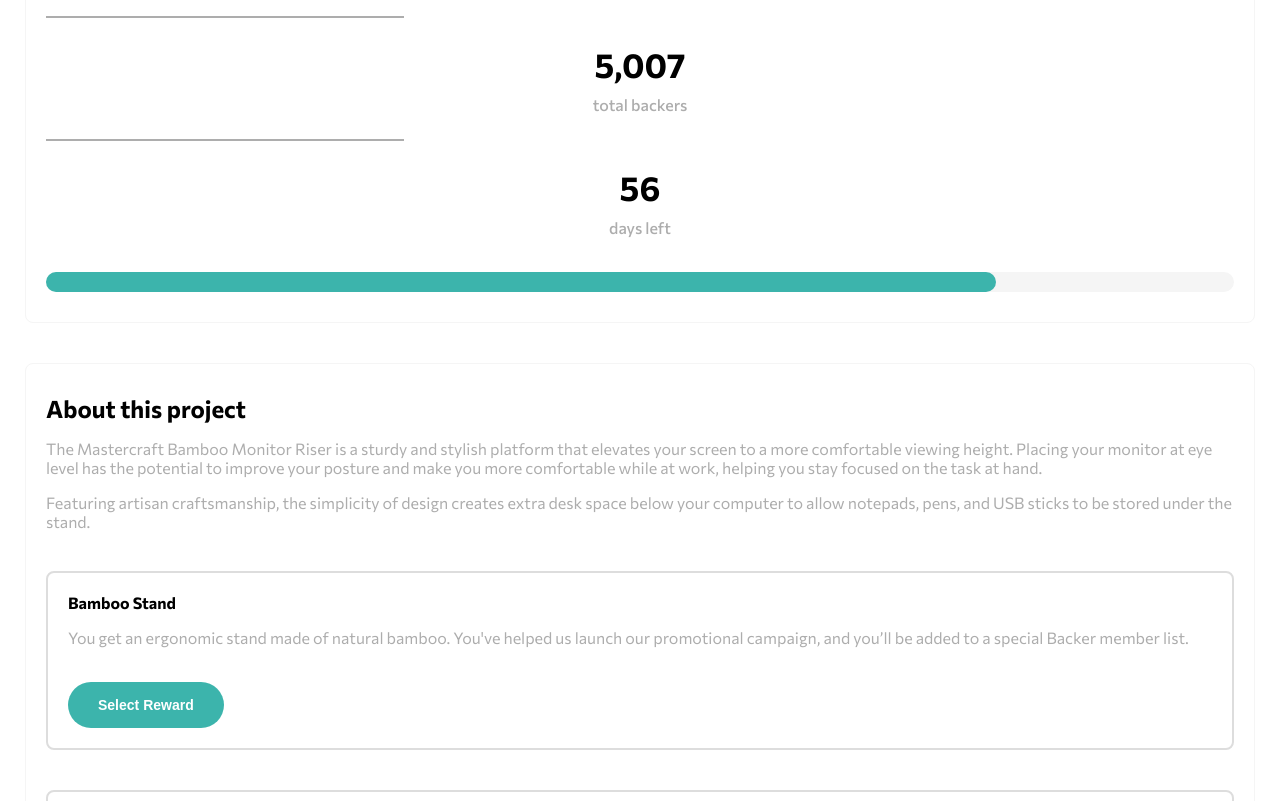
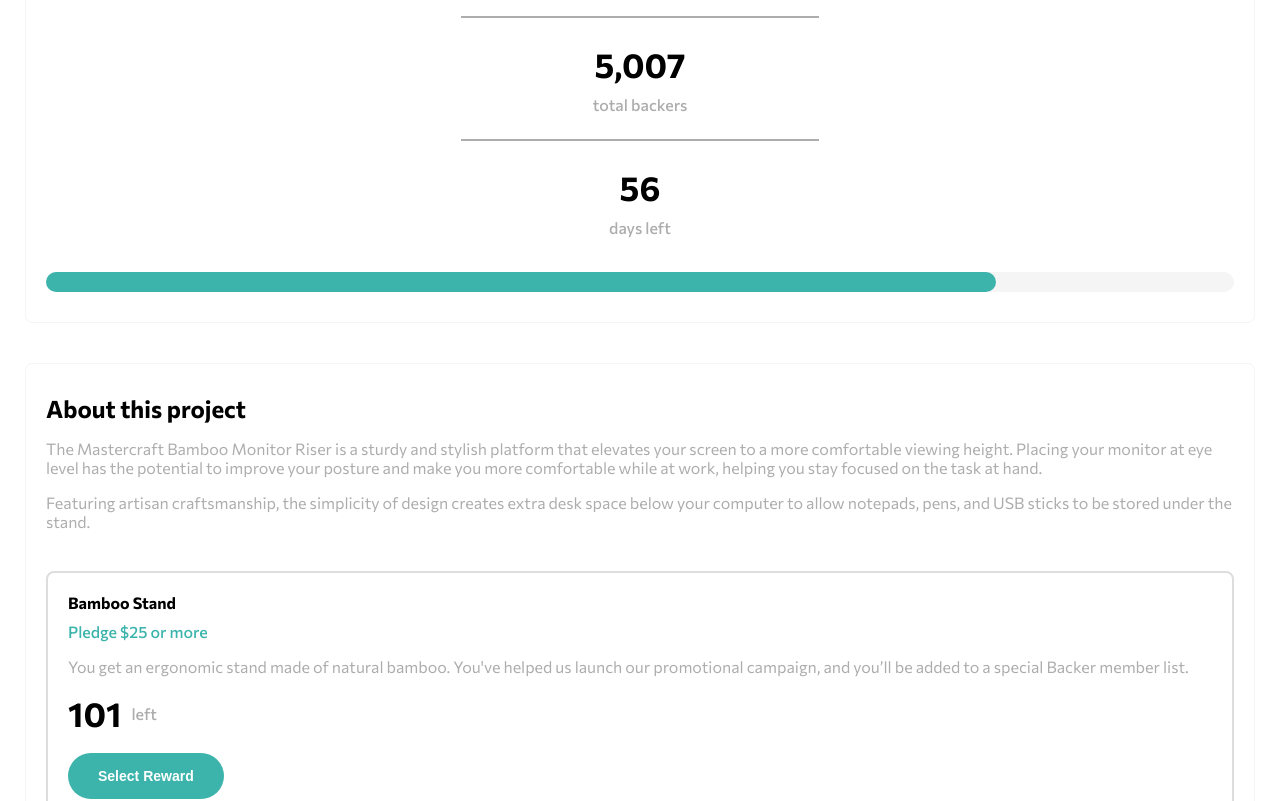
Before and after one commit to Hardik500/crowdfunding-product-page, a React (Create React App) app: page / in a window 1280 px wide. Shown: the part 600-1401 px from the top of the page. Built offline with nearby package versions, Linux system fonts and the light colour scheme.

Commit message:
[add] project sections

```diff
--- a/src/components/ProjectAbout/index.js
+++ b/src/components/ProjectAbout/index.js
@@ -1,6 +1,29 @@
 import BaseLayout from '../Layout/BaseLayout';
 import Typography from '../Helper/Typography'
 import ProductCard from '../Helper/ProductCard';
+
+const productCardList = [
+    {
+        "heading": "Bamboo Stand",
+        "body": "You get an ergonomic stand made of natural bamboo. You've helped us launch our promotional campaign, and you’ll be added to a special Backer member list.",
+        "pledgeAmount": 25,
+        "quantity": 101
+    },
+    {
+        "heading": "Black Edition Stand",
+        "body": "You get a Black Special Edition computer stand and a personal thank you. You’ll be added to our Backer member list. Shipping is included.",
+        "pledgeAmount": 75,
+        "quantity": 64
+    },
+    {
+        "heading": "Mahogany Special Edition",
+        "body": "You get two Special Edition Mahogany stands, a Backer T-Shirt, and a personal thank you. You’ll be added to our Backer member list. Shipping is included.",
+        "pledgeAmount": 200,
+        "quantity": 0,
+        "disabled": true,
+        "btnTitle": "Out of Stock"
+    }
+]
 
 export default function ProjectAbout(){
     return (
@@ -14,30 +37,20 @@
                     Featuring artisan craftsmanship, the simplicity of design creates extra desk space below your computer to allow notepads, pens, and USB sticks to be stored under the stand.
                 </Typography>
 
-                <ProductCard
-                    heading="Bamboo Stand"
-                    subheading="Pledge $25 or more"
-                    body="You get an ergonomic stand made of natural bamboo. You've helped us launch our promotional campaign, and you’ll be added to a special Backer member list."
-                    quantity={101}
-                />
-
-                <ProductCard
-                    heading="Black Edition Stand"
-                    subheading="Pledge $75 or more"
-                    body="You get a Black Special Edition computer stand and a personal thank you. You’ll be added to our Backer
-                    member list. Shipping is included."
-                    quantity={64}
-                />
-
-                <ProductCard
-                    heading="Mahogany Special Edition"
-                    subheading="Pledge $200 or more"
-                    body="You get two Special Edition Mahogany stands, a Backer T-Shirt, and a personal thank you. You’ll be added
-                    to our Backer member list. Shipping is included."
-                    quantity={0}
-                    disabled={true}
-                    btnTitle="Out of Stock"
-                />
+                {
+                    productCardList.map((productItem, index) =>
+                        <ProductCard
+                            heading={productItem.heading}
+                            key={index}
+                            index={productItem.heading}
+                            body={productItem.body}
+                            pledgeAmount={productItem.pledgeAmount}
+                            quantity={productItem.quantity}
+                            disabled={productItem.disabled}
+                            btnTitle={productItem.btnTitle}
+                        />
+                    )
+                }
             </div>
         </BaseLayout>
     )
--- a/src/components/ProjectDescription/index.js
+++ b/src/components/ProjectDescription/index.js
@@ -1,13 +1,73 @@
 import './style.scss'
 
+import Modal from 'react-modal';
+
+import { ReactComponent as ModalClose } from '../../assets/images/icon-close-modal.svg'
+import { ReactComponent as CheckIcon } from '../../assets/images/icon-check.svg'
 import { ReactComponent as BookmarkIcon } from '../../assets/images/icon-bookmark.svg'
 import { ReactComponent as ProductLogo } from '../../assets/images/logo-mastercraft.svg';
 
+import { useFunds } from '../Context/FundProvider';
 import BaseLayout from '../Layout/BaseLayout';
 import Typography from '../Helper/Typography';
 import Button from '../Helper/Button';
+import ProductCard from '../Helper/ProductCard';
+
+const customStyles = {
+    overlay: {
+        backgroundColor: 'rgba(0,0,0,0.75)'
+    },
+    content: {
+        top: '50%',
+        left: '50%',
+        right: 'auto',
+        bottom: 'auto',
+        marginRight: '-50%',
+        maxHeight: '80vh',
+        maxWidth: '80vw',
+        overflowY: 'auto',
+        transform: 'translate(-50%, -50%)',
+        border: 'none',
+    },
+};
+
+const productCardList = [
+    {
+        "heading": "Pledge with no reward",
+        "body": "Choose to support us without a reward if you simply believe in our project. As a backer, you will be signed up to receive product updates via email.",
+        "pledgeAmount": 0,
+        "quantity": 0
+    },
+    {
+        "heading": "Bamboo Stand",
+        "body": "You get an ergonomic stand made of natural bamboo. You've helped us launch our promotional campaign, and you’ll be added to a special Backer member list.",
+        "pledgeAmount": 25,
+        "quantity": 101
+    },
+    {
+        "heading": "Black Edition Stand",
+        "body": "You get a Black Special Edition computer stand and a personal thank you. You’ll be added to our Backer member list. Shipping is included.",
+        "pledgeAmount": 75,
+        "quantity": 64
+    },
+    {
+        "heading": "Mahogany Special Edition",
+        "body": "You get two Special Edition Mahogany stands, a Backer T-Shirt, and a personal thank you. You’ll be added to our Backer member list. Shipping is included.",
+        "pledgeAmount": 200,
+        "quantity": 0,
+        "disabled": true,
+        "btnTitle": "Out of Stock"
+    }
+]
 
 export default function ProjectDescription() {
+    const {selectedCard, supportModalIsOpen, toggleSupportModal, thankYouModalIsOpen, toggleThankYouModal} = useFunds();
+
+    const performSupportAction = () => {
+        toggleSupportModal(false);
+        toggleThankYouModal(true);
+    }
+
     return (
         <div className="project-description-container">
             <div className="product-description-logo">
@@ -19,11 +79,63 @@
 
                     <Typography variant="body2">A beautiful handcrafted monitor stand to reduce neck and eye strain.</Typography>
                 </div>
-                <div className="flex flex-center project-description-body-actions">
-                    <Button title="Back this project" style={{width: '75%'}}/>
+                <div className="flex project-description-body-actions">
+                    <Button title="Back this project" style={{ width: '75%' }} onClick={() => toggleSupportModal(true)}/>
                     <BookmarkIcon />
                 </div>
             </BaseLayout>
+
+            <Modal
+                isOpen={supportModalIsOpen}
+                style={customStyles}
+                onRequestClose={() => toggleSupportModal(false)}
+                contentLabel="Support Modal"
+            >
+                <div className="flex align-center" style={{justifyContent: 'space-between'}}>
+                    <Typography variant="h6" fontWeight={700}>Back this project</Typography>
+
+                    <button onClick={() => {console.log("clicked");toggleSupportModal(false)}} style={{border: 'none',background: 'white', padding: '5px 10px'}}>
+                        <ModalClose />
+                    </button>
+                </div>
+                <br/>
+                <Typography variant="subheading2" color="grey">Want to support us in bringing Mastercraft Bamboo Monitor Riser out in the world?</Typography>
+
+                {
+                    productCardList.map((productItem, index) =>
+                        <ProductCard
+                            heading={productItem.heading}
+                            key={index}
+                            index={productItem.heading}
+                            body={productItem.body}
+                            performSupportAction={performSupportAction}
+                            pledgeAmount={productItem.pledgeAmount}
+                            selectable={true}
+                            selected={productItem.heading === selectedCard}
+                            quantity={productItem.quantity}
+                            disabled={productItem.disabled}
+                            btnTitle={productItem.btnTitle}
+                        />
+                    )
+                }
+            </Modal>
+
+            <Modal
+                isOpen={thankYouModalIsOpen}
+                style={customStyles}
+                onRequestClose={() => toggleThankYouModal(false)}
+                contentLabel="Thank You Modal"
+            >
+                <div className="flex align-center flex-vertical" style={{justifyContent: 'space-between'}}>
+                    <CheckIcon/>
+                    <br/>
+                    <Typography variant="h6" fontWeight={700}>Thank you for your support</Typography>
+                <br/>
+                <Typography variant="subheading2" color="grey">Your pledge brings us one step closer to sharing Mastercraft Bamboo Monitor Riser worldwide. You will get an email once our campaign is completed.</Typography>
+                <br/>
+                <Button onClick={() => toggleThankYouModal(false)} title="Got it!" style={{padding: '15px 40px'}}/>
+                </div>
+            </Modal>
         </div>
     )
 }
--- a/src/components/ProjectStats/index.js
+++ b/src/components/ProjectStats/index.js
@@ -9,11 +9,11 @@
         <BaseLayout>
             <div className="project-stats-container">
                 <StatsComponent heading="$89,914" subheading="of $100,000 backed" direction="vertical"/>
-                <div className="flex flex-center hr-container">
+                <div className="flex justify-center hr-container">
                     <div className="hr-seperator"/>
                 </div>
                 <StatsComponent heading="5,007" subheading="total backers" direction="vertical"/>
-                <div className="flex flex-center hr-container">
+                <div className="flex justify-center hr-container">
                     <div className="hr-seperator"/>
                 </div>
                 <StatsComponent heading="56" subheading="days left" direction="vertical"/>
```
